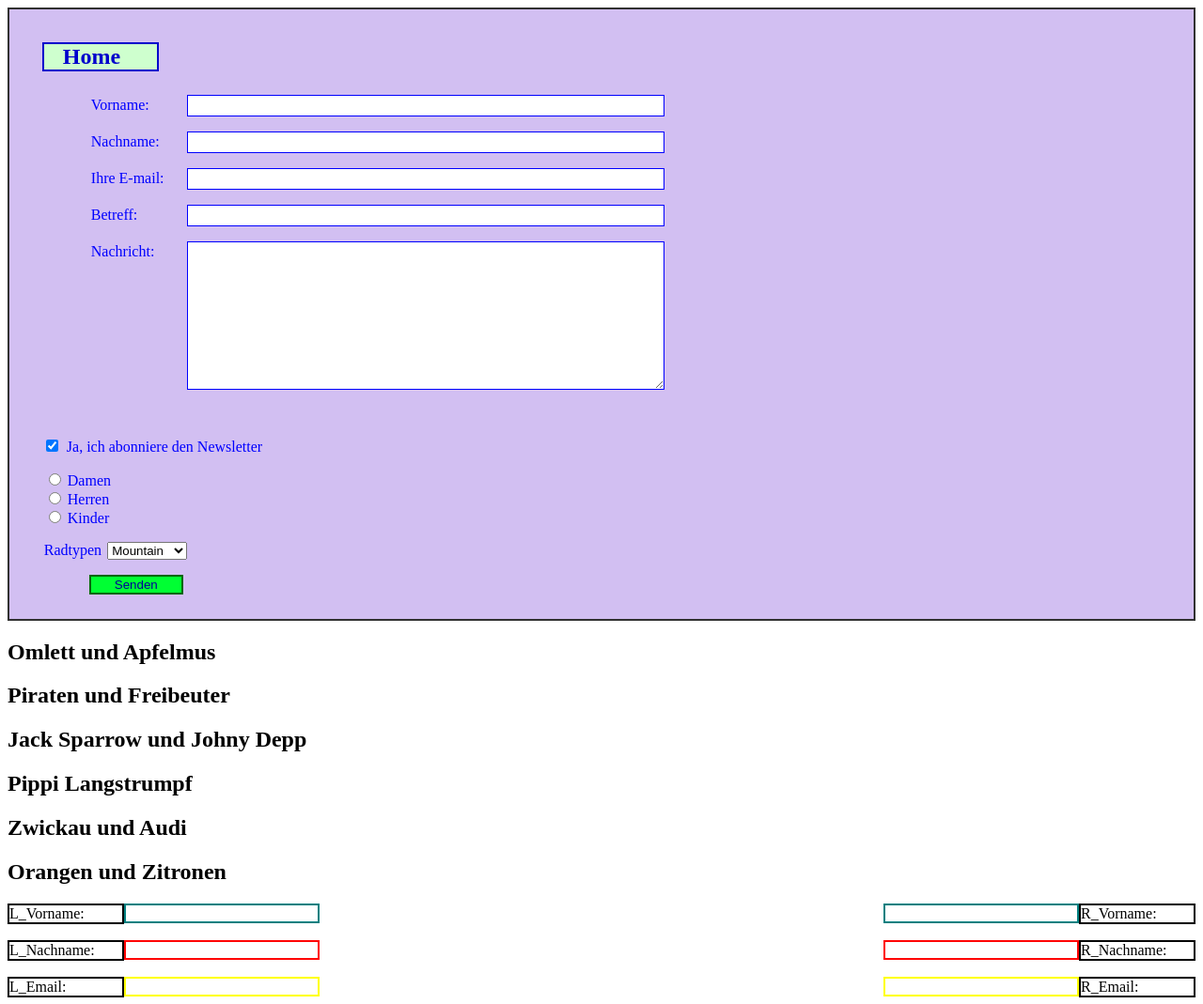
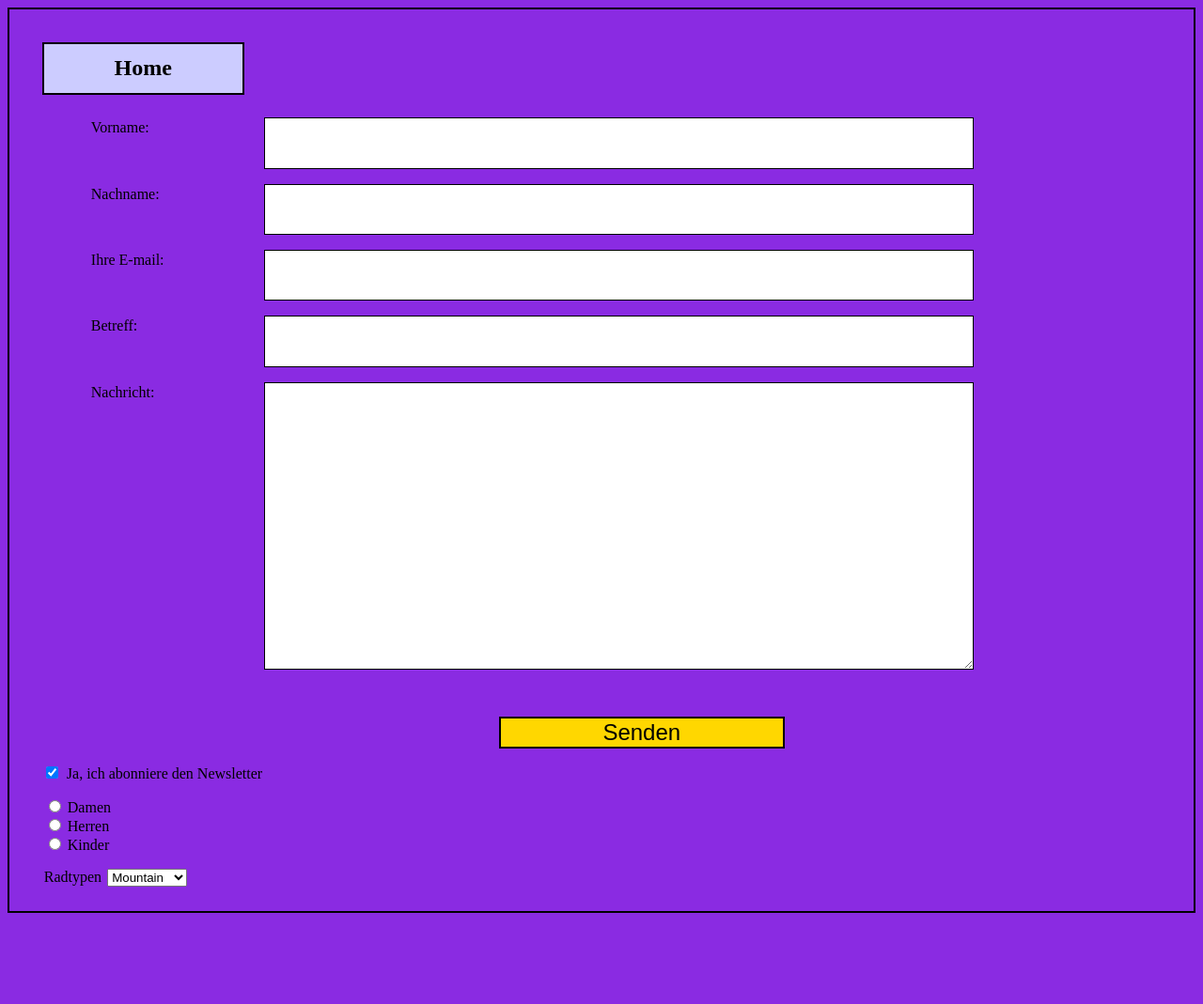
Before and after one commit to TiloKes/auerhahn, a plain HTML site: page Kontakt.html in a window 1280 px wide. Shown: the whole page at 94% size. After the commit the page ends 980 px from the top, so only its background shows below. Drawn offline with Linux system fonts and the light colour scheme.

Commit message:
Hello100

```diff
--- a/CSS/Kontakt.css
+++ b/CSS/Kontakt.css
@@ -1,5 +1,5 @@
 #form1 label {
-	color: #00F;
+	color:#000;
 	padding: 2px;
 }
 #form1 {
@@ -7,27 +7,21 @@
 	margin-top: 2%;
 }
 .home {
-	color: #00C;
-	background-color: #CEFFCE;
+	text-align:center;
+	margin: 2%;
+	padding: 1%;
+	background-color: #CCF;
+	color:#000;
 	text-decoration: none;
-	width: 100px;
-	border: 2px solid #00C;
-	margin-top: 2%;
-	margin-left: 2%;
+	width: 15%;
+	border: 2px solid #000;
 	display: block;
-	padding-left: 20px;
 }
 .home:hover, .home:active, .home:focus {
 	text-decoration: none;
 	background-color: #CCF;
-	border-top-width: 1px;
-	border-right-width: 1px;
-	border-bottom-width: 1px;
-	border-left-width: 1px;
-	border-top-style: solid;
-	border-right-style: solid;
-	border-bottom-style: solid;
-	border-left-style: solid;
+	border-width: 1px;
+	border-style: solid;
 }
 
 
@@ -35,54 +29,51 @@
 .formtext {
 	display: block;
 	float: left;
-	width: 100px;
-	border-top-color: #CCC;
-	border-right-color: #CCC;
-	border-bottom-color: #CCC;
-	border-left-color: #CCC;
+	width: 15%;
+	border-color: #CCC;
 	margin-left: 50px;
-	color: #03C;
+	color: #000;
 }
 #senden {
-	color: #009;
-	background-color: #0F3;
-	width: 100px;
-	margin-left: 50px;
-	border: 2px solid #060;
+	color: #000;
+	background-color: gold;
+	width: 25%;
+	height: min-content;
+	font-size: x-large;
+	margin-left: 40%;
+	border: 2px solid #000;
 }
 
 .formtext:hover, .formtext:active, .formtext:focus {
 	color: #306;
 	background-color: #E8F8FF;
 	text-decoration: underline;
-	border-top-color: #CCC;
-	border-right-color: #CCC;
-	border-bottom-color: #CCC;
-	border-left-color: #CCC;
+	border-color: gold;
 	text-decoration: none;
 }
 
 .inputname {
-	width: 500px;
-	border: 1px solid #00F;
+	width: 60%;
+	border: 1px solid #000;
 	display: block;
 	font-family: Verdana, Geneva, sans-serif;
-	padding: 3px;
+	font-size:x-large;
+	padding: 1%;
 	color: #000;
 }
 
 .inputname:hover, .inputname:active, .inputname:focus {
 	color: #309;
 	background-color: #CCF;
-	width: 500px;
+	width: 60%;
 	border: 1px solid #30C;
-	padding: 3px;
+	padding: 1%;
 	font-family: Verdana, Geneva, sans-serif;
 }
 .background {
-	background-color: #D2BFF2;
+	background-color:blueviolet;
 	padding: 10px;
-	border: 2px solid #313131;
+	border: 2px solid #000;
 }
 #antwort {
 	font-family: "Trebuchet MS", Arial, Helvetica, sans-serif;
--- a/Kontakt.html
+++ b/Kontakt.html
@@ -7,8 +7,8 @@
       <link rel="stylesheet" type="text/css" href="CSS/style1.css" />
   </head>
 
-  <body>
-    <div class="background">
+  <body class="background">
+    <div>
       <h2>
         <a href="index.html" class="home">Home</a>
       </h2>
@@ -40,6 +40,13 @@
           TILO KESSLER</textarea>
         </p>
         <p>&nbsp;</p>
+
+        <p>
+          <input name="senden" type="submit" id="senden" tabindex="11" value="Senden" />
+          <br />
+        </p>
+
+
         <p>
           <input name="newsletter" type="checkbox" id="newsletter" tabindex="6" checked="checked" />
           <label for="newsletter">Ja, ich abonniere den Newsletter</label>
@@ -65,41 +72,10 @@
             <option value="trecking">Trekking</option>
           </select>
         </p>
-      <p>
-        <input name="senden" type="submit" id="senden" tabindex="11" value="Senden" />
-        <br />
-      </p>
-      </form>
-
-        </div>
-      <h2>Omlett und Apfelmus</h2>
-      <h2>Piraten und Freibeuter</h2>
-      <h2>Jack Sparrow und Johny Depp</h2>
-      <h2>Pippi Langstrumpf</h2>
-      <h2>Zwickau und Audi</h2>
-      <h2>Orangen und Zitronen</h2>
-      </div>
-
-      <form>
-        <div>
-        <label for= "rvorname" class="hali">R_Vorname:</label>
-        <input type="text" class= "hallo" id= "rvorname">
-        <label for= "lvorname" class="hallo">L_Vorname: </label>
-        <input type="text" id= "lvorname">
-        <br>
-        <label for= "rnachname" class="hali">R_Nachname:</label>
-        <input type="text" class= "hallo" id= "rnachname">
-        <label for= "lnachname" class="hallo">L_Nachname: </label>
-        <input type="text" id= "lnachname">
-        <br>
-        <label for= "remail" class="hali">R_Email:</label>
-        <input type="text" class= "hallo" id= "remail">
-        <label for= "lemail" class="hallo">L_Email: </label>
-        <input type="email" id= "lemail">
-        </div>
         </form>
 
             <script src="main.js"></script>
 
+    </div>
   </body>
 </html>
```
Also changed, not shown: test.html (+3 -0 lines). Lines whose indentation alone changed are shown as unchanged.
